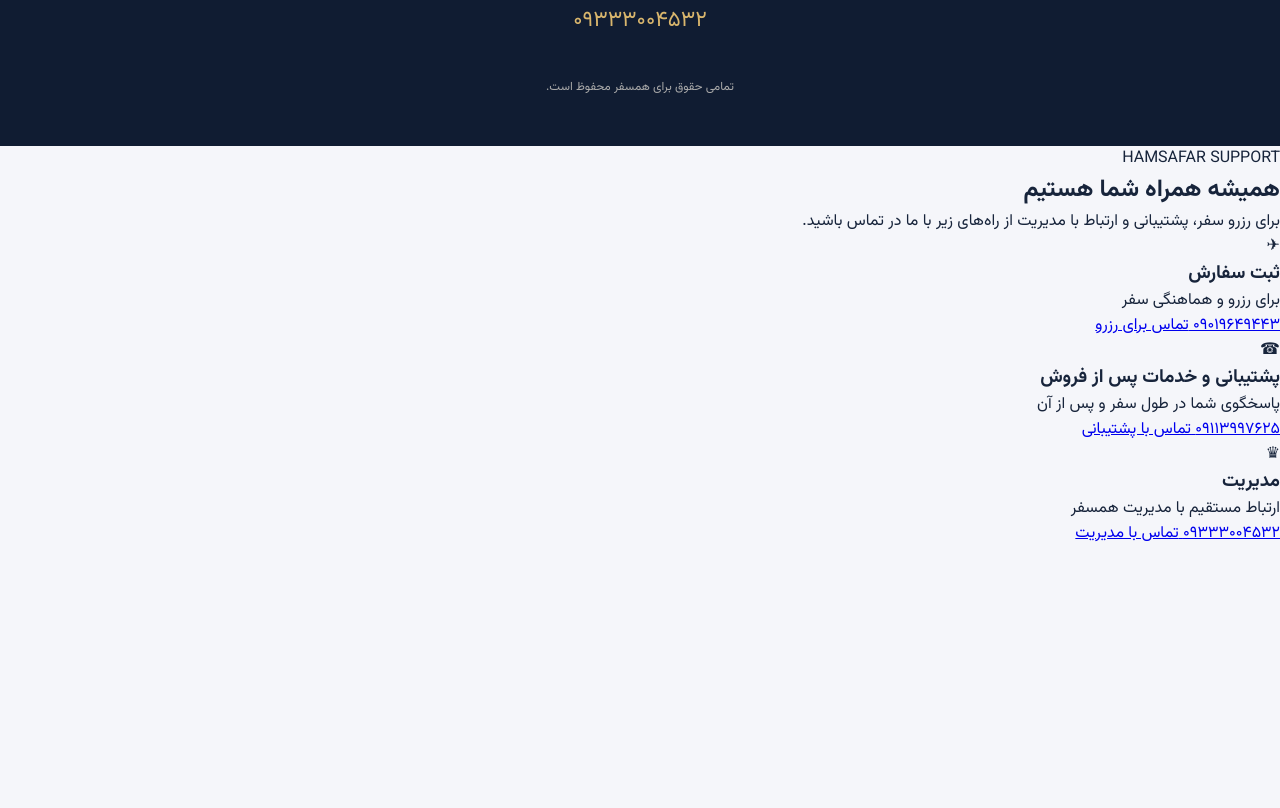
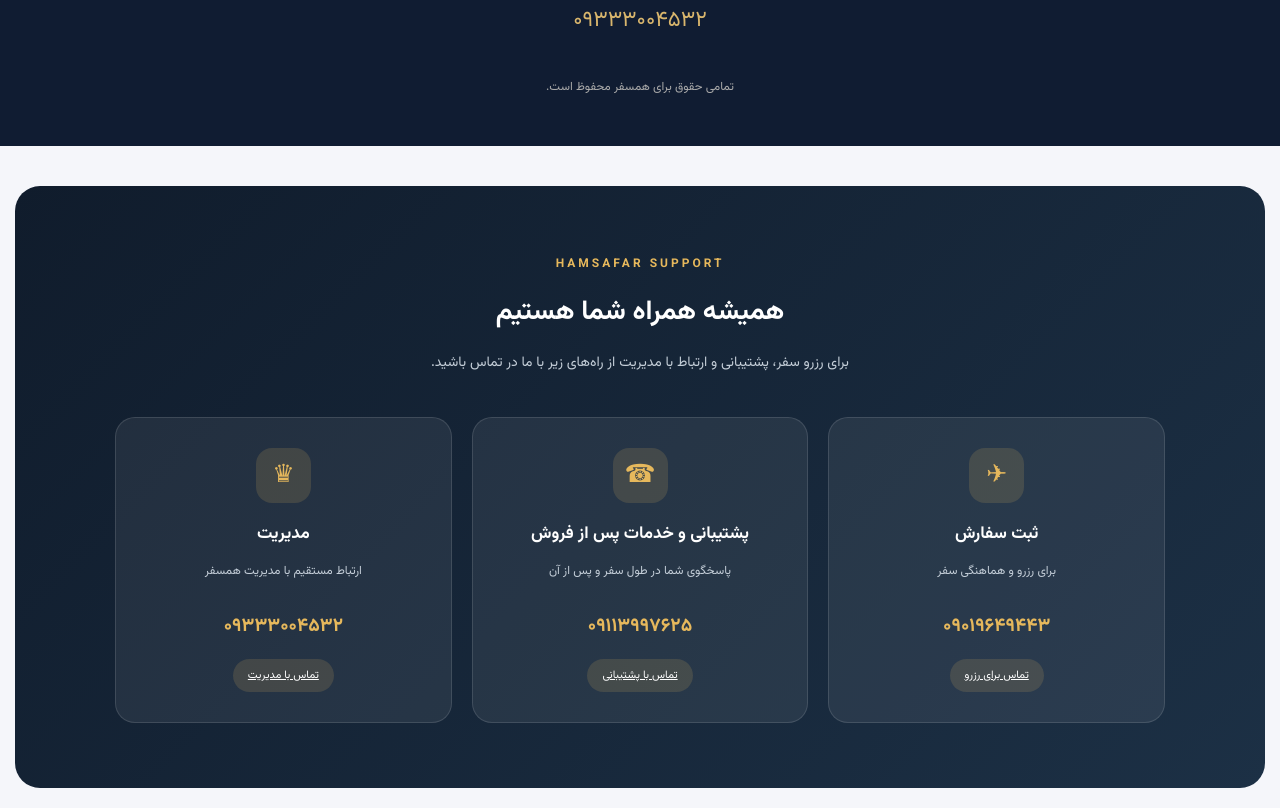
Before and after one commit to hamsafartravel/hamsafar, a plain HTML site: page index.html in a window 1280 px wide. Shown: the part 3338-4146 px from the top of the page. Before the commit the page ends 3884 px from the top, so only its background shows below. Drawn offline with nearby package versions, Linux system fonts and the light colour scheme.

Commit message:
Update style.css

```diff
--- a/style.css
+++ b/style.css
@@ -686,3 +686,130 @@ footer a {
     transform: translateY(-4px);
     opacity: 0.9;
 }
+/* ==============================
+   بخش ارتباط با همسفر
+============================== */
+
+.contact-section {
+    padding: 65px 20px;
+    background: linear-gradient(135deg, #101c2c, #1c3045);
+    text-align: center;
+    direction: rtl;
+    border-radius: 25px;
+    margin: 40px 15px 20px;
+    color: white;
+}
+
+.contact-header {
+    max-width: 600px;
+    margin: 0 auto 40px;
+}
+
+.contact-tag {
+    color: #e6b85c;
+    font-size: 12px;
+    letter-spacing: 3px;
+    font-weight: bold;
+}
+
+.contact-header h2 {
+    font-size: 27px;
+    margin: 15px 0;
+    color: #ffffff;
+}
+
+.contact-header p {
+    color: #c4ced8;
+    font-size: 14px;
+    line-height: 2;
+}
+
+.contact-cards {
+    display: grid;
+    grid-template-columns: repeat(3, 1fr);
+    gap: 20px;
+    max-width: 1050px;
+    margin: auto;
+}
+
+.contact-card {
+    background: rgba(255, 255, 255, 0.07);
+    border: 1px solid rgba(255, 255, 255, 0.12);
+    border-radius: 20px;
+    padding: 30px 15px;
+    transition: 0.3s ease;
+}
+
+.contact-card:hover {
+    transform: translateY(-7px);
+    background: rgba(255, 255, 255, 0.12);
+    border-color: #e6b85c;
+}
+
+.contact-icon {
+    width: 55px;
+    height: 55px;
+    border-radius: 16px;
+    background: rgba(230, 184, 92, 0.15);
+    color: #e6b85c;
+    display: flex;
+    align-items: center;
+    justify-content: center;
+    font-size: 25px;
+    margin: 0 auto 18px;
+}
+
+.contact-card h3 {
+    font-size: 17px;
+    margin-bottom: 12px;
+    color: #ffffff;
+}
+
+.contact-card p {
+    font-size: 12px;
+    color: #c4ced8;
+    line-height: 2;
+    min-height: 35px;
+}
+
+.contact-number {
+    display: block;
+    color: #e6b85c;
+    font-size: 19px;
+    font-weight: bold;
+    text-decoration: none;
+    direction: ltr;
+    margin: 18px 0;
+}
+
+.contact-label {
+    display: inline-block;
+    color: #ffffff;
+    font-size: 11px;
+    background: rgba(230, 184, 92, 0.15);
+    padding: 8px 15px;
+    border-radius: 20px;
+}
+
+/* نمایش در موبایل */
+
+@media (max-width: 768px) {
+
+    .contact-section {
+        padding: 45px 15px;
+    }
+
+    .contact-header h2 {
+        font-size: 22px;
+    }
+
+    .contact-cards {
+        grid-template-columns: 1fr;
+        gap: 15px;
+    }
+
+    .contact-card {
+        padding: 25px 15px;
+    }
+
+}
```
